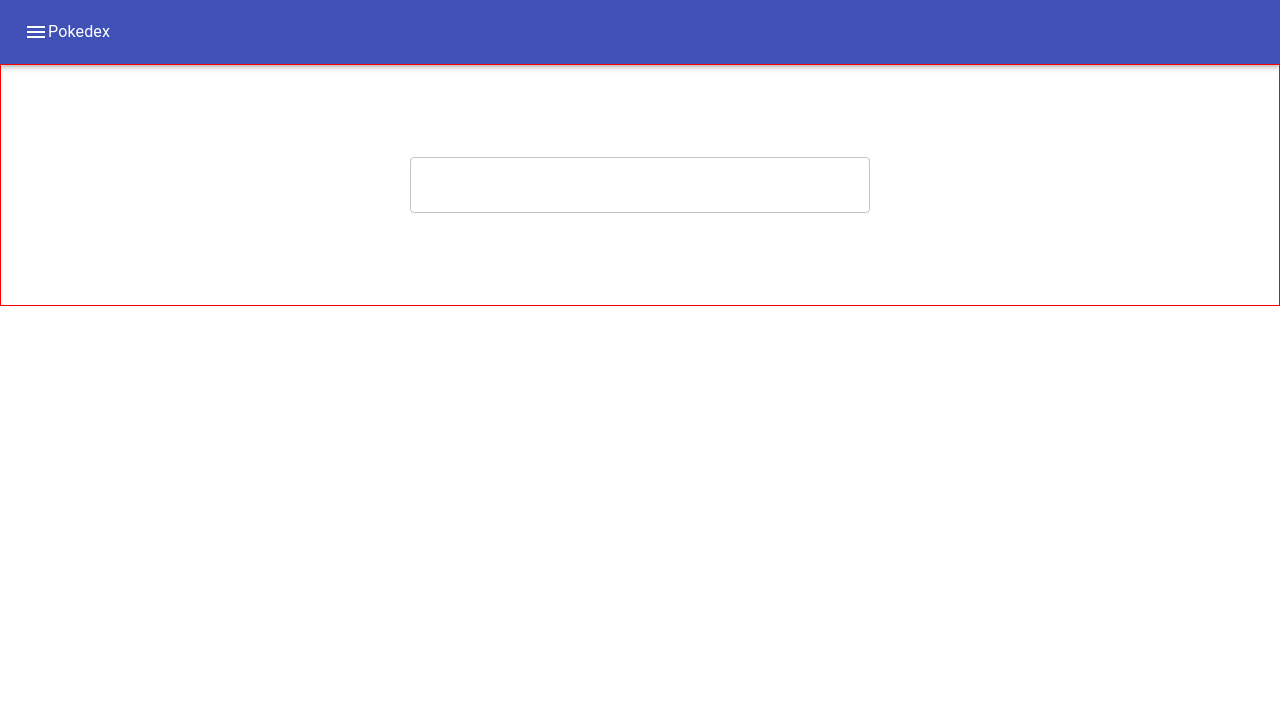
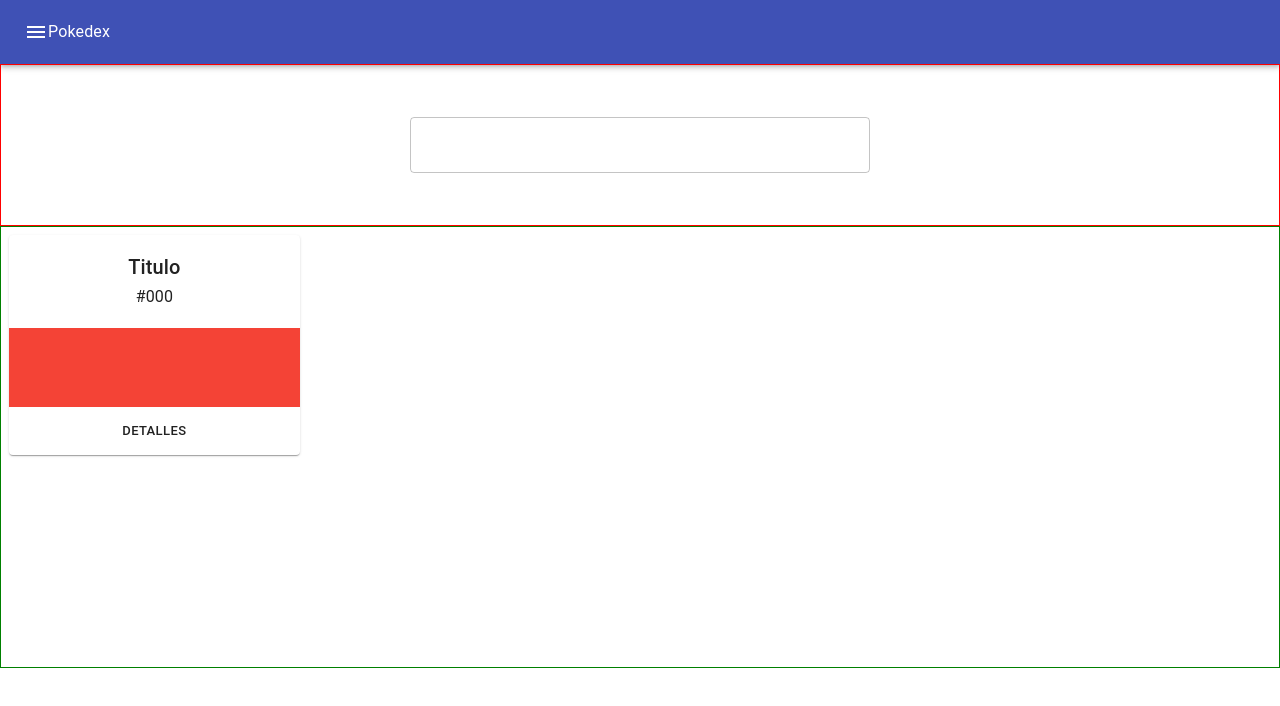
Before and after one commit to Juanma97/PokedexReact, a React (Create React App) app: page / in a window 1280 px wide. Shown: the top 706 px of the page. Built offline with nearby package versions, Linux system fonts and the light colour scheme.

Commit message:
Added grid

```diff
--- a/package.json
+++ b/package.json
@@ -7,6 +7,7 @@
     "@material-ui/icons": "^4.9.1",
     "@testing-library/jest-dom": "^4.2.4",
     "@testing-library/user-event": "^7.2.1",
+    "fontsource-roboto": "^2.1.4",
     "react": "^16.13.1",
     "react-dom": "^16.13.1",
     "react-scripts": "3.4.1"
--- a/src/components/App/App.css
+++ b/src/components/App/App.css
@@ -3,3 +3,12 @@
   height: 100vh;
   width: 100%;
 }
+
+.grid{
+  height: 55%;
+  border: 1px solid green;
+  display: grid;
+  grid-template-columns: 24% 24% 24% 24%;
+  grid-template-rows: 50% 50%;
+  grid-gap: 8px;
+}
--- a/src/components/App/App.js
+++ b/src/components/App/App.js
@@ -2,13 +2,56 @@ import React from 'react';
 import AppToolbar from '../AppToolbar/AppToolbar';
 import Searcher from '../Searcher/Searcher';
 import './App.css';
+import { Card, CardActions, Button, makeStyles, CardContent, Typography, CardMedia } from '@material-ui/core';
+import { red } from '@material-ui/core/colors';
 
+const useStyles = makeStyles({
+  card: {
+    margin: 8,
+    display: 'flex',
+    flexDirection: 'column',
+    height: '100%'
+  },
+  cardContent: {
+    flexGrow: 0.01
+  },
+  cardActions: {
+    flexGrow: 0.01
+  },
+  button: {
+    width: '100%'
+  },
+  image: {
+    flexGrow: 0.98,
+    backgroundColor: red[500]
+  }
+})
 
 function App() {
+  const classes = useStyles();
+
   return (
     <div className="App">
       <AppToolbar/>
       <Searcher />
+      <div className="grid">
+        <Card className={classes.card}>
+          <CardContent className={classes.cardContent}>
+            <Typography variant="h6">
+              Titulo
+            </Typography>
+            <Typography variant="subtitle1">
+              #000
+            </Typography>
+          </CardContent>
+          <CardMedia
+              className={classes.image}
+            />
+          <CardActions className={classes.cardActions}>
+            <Button className={classes.button} size="small">Detalles</Button>
+          </CardActions>
+        </Card>
+      </div>
     </div>
   );
 }
--- a/src/components/Searcher/Searcher.css
+++ b/src/components/Searcher/Searcher.css
@@ -1,5 +1,5 @@
 .searcher-container{
-    height: 30%;
+    height: 20%;
     display: flex;
     justify-content: center;
     align-items: center;
```
Also changed, not shown: 1 other file (tests, documents, lock files or other folders).
